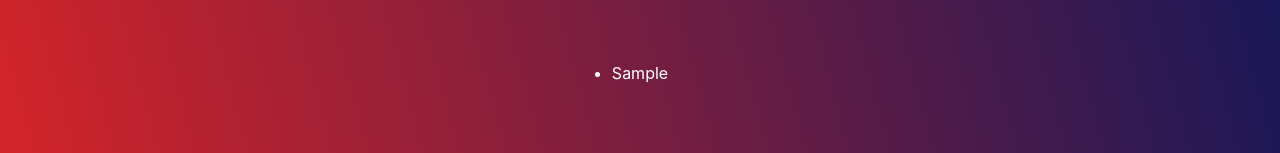
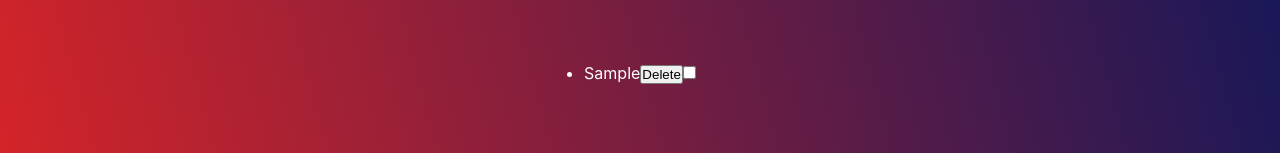
Before and after one commit to Branimir026/my-todo-list, a React (Create React App) app: page / in a window 1280 px wide. Both pictures are taken after typing "Sample" into the empty fields and a click on the button "Dodaj". Shown: the part 257-410 px from the top of the page. Built offline with nearby package versions, Linux system fonts and the light colour scheme.

Commit message:
Added completed toggle for todos

```diff
--- a/src/App.css
+++ b/src/App.css
@@ -38,3 +38,7 @@ form {
   background-color: dimgray;
   color: white;
 }
+
+.completed {
+  text-decoration: line-through;
+}
--- a/src/App.js
+++ b/src/App.js
@@ -18,7 +18,7 @@ function App() {
         todos={todos}
         setTodos={setTodos}
       />
-      <TodoList todos={todos} />
+      <TodoList todos={todos} setTodos={setTodos} />
     </div>
   );
 }
--- a/src/components/Todo.js
+++ b/src/components/Todo.js
@@ -1,7 +1,19 @@
 import React from "react";
 
-function Todo({ text }) {
-  return <li className="todo-item">{text}</li>;
+function Todo({ text, isCompleted, isCompletedHandler }) {
+  return (
+    <li className={`todo-item ${isCompleted ? "completed" : ""}`}>
+      <div>
+        <span>{text}</span>
+        <button>Delete</button>
+        <input
+          value={isCompleted}
+          onChange={isCompletedHandler}
+          type="checkbox"
+        ></input>
+      </div>
+    </li>
+  );
 }
 
 export default Todo;
--- a/src/components/TodoList.js
+++ b/src/components/TodoList.js
@@ -1,12 +1,31 @@
 import React from "react";
 import Todo from "./Todo";
 
-function TodoList({ todos }) {
+function TodoList({ todos, setTodos }) {
+  const isCompletedHandler = (id) => {
+    setTodos(
+      todos.map((todo) => {
+        if (todo.id !== id) {
+          return todo;
+        }
+        return {
+          ...todo,
+          isCompleted: !todo.isCompleted,
+        };
+      })
+    );
+  };
+
   return (
     <div className="todo-container">
       <ul className="todo-list">
         {todos.map((todo) => (
-          <Todo text={todo.text} key={todo.id} />
+          <Todo
+            text={todo.text}
+            key={todo.id}
+            isCompleted={todo.isCompleted}
+            isCompletedHandler={() => isCompletedHandler(todo.id)}
+          />
         ))}
       </ul>
     </div>
```
Also changed, not shown: 1 other file (tests, documents, lock files or other folders).
